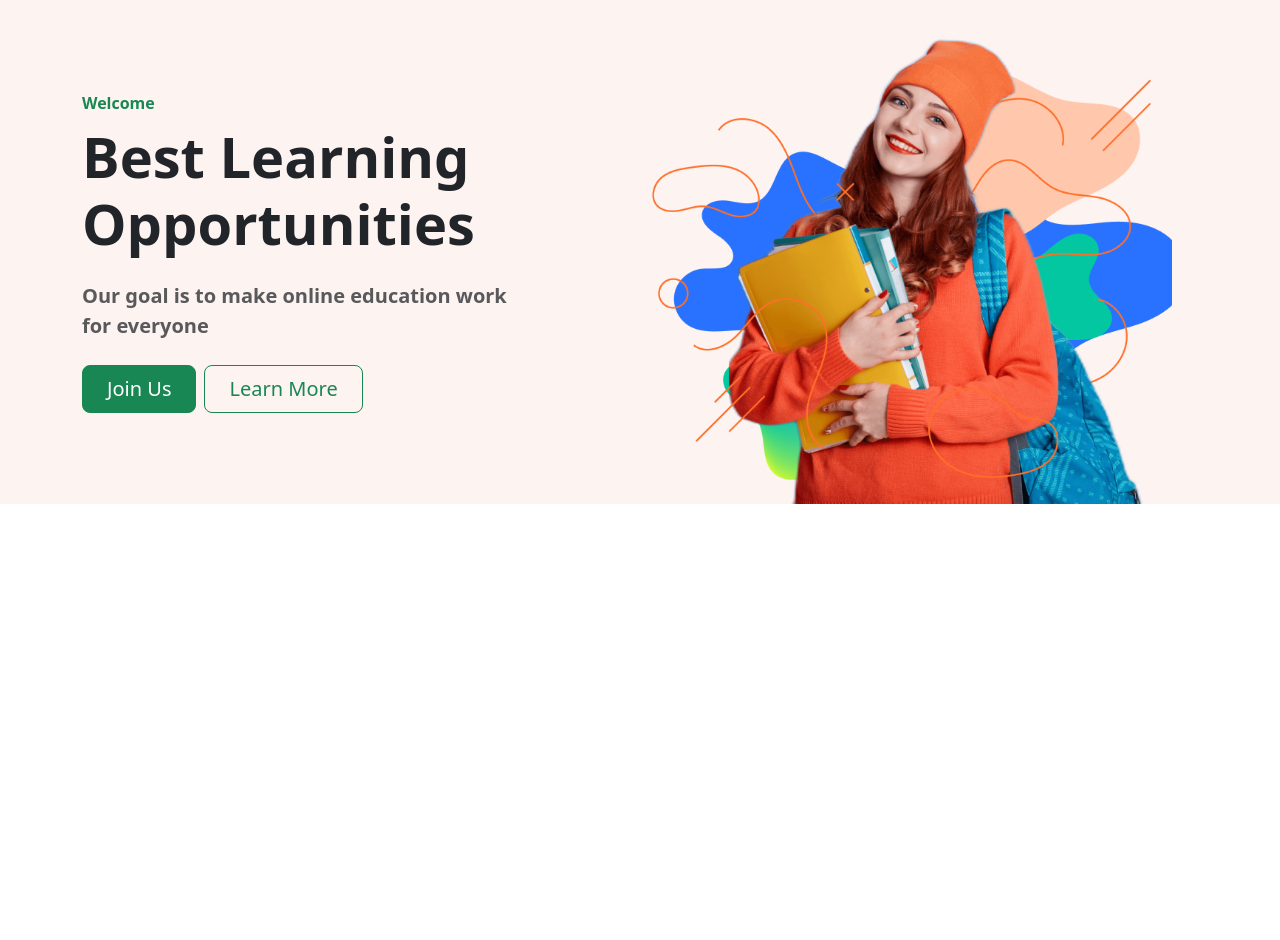
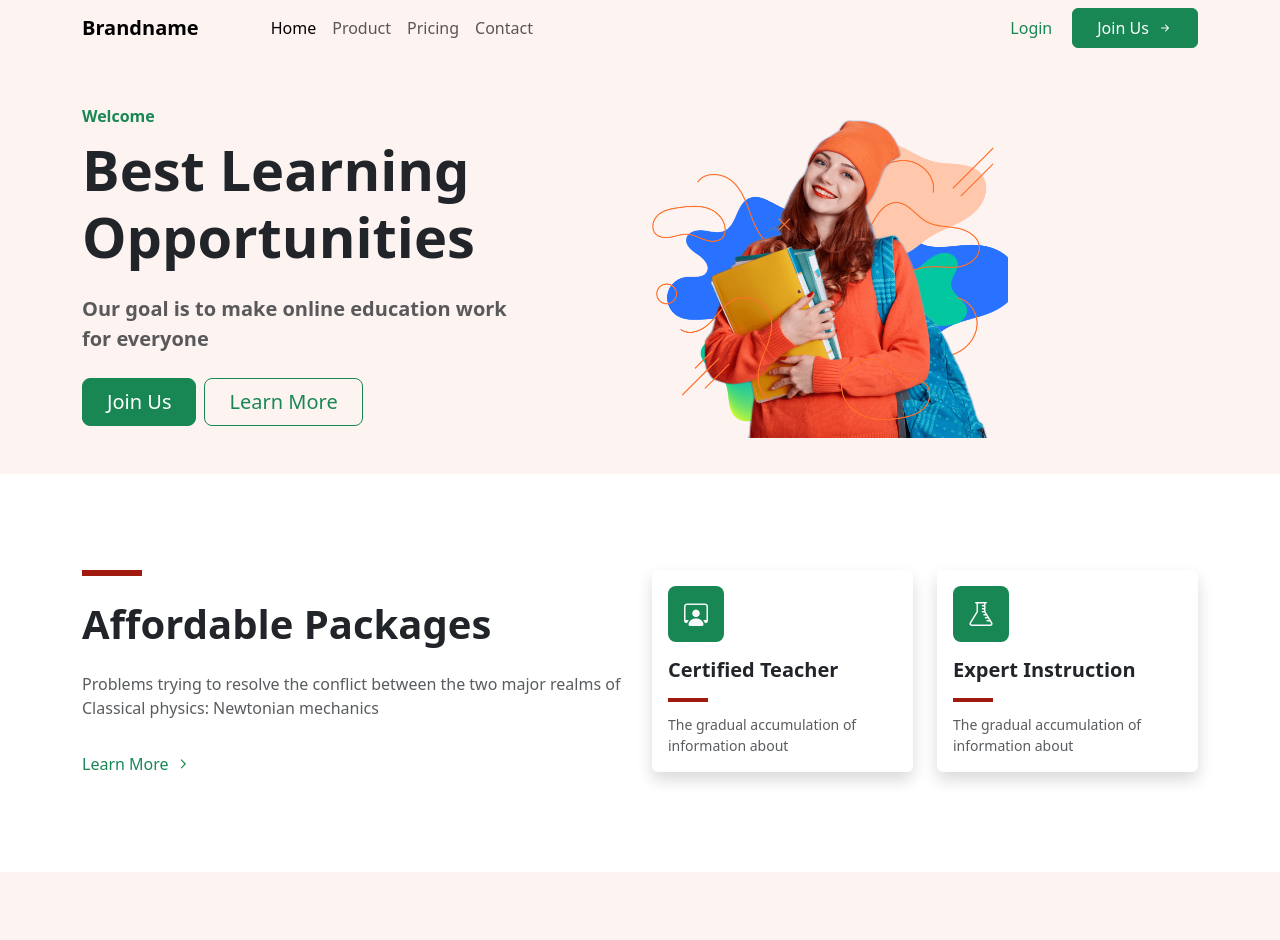
Before and after one commit to shayaankn/frontend-assignment, a React (Vite) app: page / in a window 1280 px wide. Shown: the top 940 px of the page. Before the commit the page ends 800 px from the top, so only its background shows below. Built offline with nearby package versions, Linux system fonts and the light colour scheme.

Commit message:
add more components

```diff
--- a/index.html
+++ b/index.html
@@ -11,6 +11,12 @@
       rel="stylesheet"
       integrity="sha384-sRIl4kxILFvY47J16cr9ZwB07vP4J8+LH7qKQnuqkuIAvNWLzeN8tE5YBujZqJLB"
       crossorigin="anonymous"
+    />
+
+    <!-- Bootstrap Icons -->
+    <link
+      href="https://cdn.jsdelivr.net/npm/bootstrap-icons@1.13.1/font/bootstrap-icons.min.css"
+      rel="stylesheet"
     />
 
     <title>Frontend Assignment</title>
--- a/src/App.jsx
+++ b/src/App.jsx
@@ -1,9 +1,15 @@
-import Main from "./components/Main";
+import Navbar from "./components/Navbar";
+import Hero from "./components/Hero";
+import Packages from "./components/Packages";
+import Newsletter from "./components/Newsletter";
 
 function App() {
   return (
     <>
-      <Main />
+      <Navbar />
+      <Hero />
+      <Packages />
+      <Newsletter />
     </>
   );
 }
--- /dev/null
+++ b/src/components/Hero.jsx
@@ -0,0 +1,35 @@
+import heroImg from "../assets/hero-cover-1.png";
+
+function Hero() {
+  return (
+    <section className="bg-brand">
+      <div className="container">
+        <div className="row align-items-center">
+          <div className="col-md-6 col-xl-5 py-5">
+            <p className="text-success fw-semibold mb-2">Welcome</p>
+            <h1 className="display-4 fw-bold mb-4">
+              Best Learning Opportunities
+            </h1>
+            <p className="fs-5 fw-semibold text-muted">
+              Our goal is to make online education work for everyone
+            </p>
+            <div className="mt-4 d-flex gap-2">
+              <a className="btn btn-success btn-lg px-4" href="#">
+                Join Us
+              </a>
+              <a className="btn btn-outline-success btn-lg px-4" href="#">
+                Learn More
+              </a>
+            </div>
+          </div>
+
+          <div className="col-md-6 col-xl-4 offset-xl-1 text-center">
+            <img src={heroImg} alt="Hero" className="img-fluid" />
+          </div>
+        </div>
+      </div>
+    </section>
+  );
+}
+
+export default Hero;
--- a/src/components/Main.jsx
+++ /dev/null
@@ -1,43 +0,0 @@
-import heroImg from "../assets/hero-cover-1.png";
-
-function Main() {
-  return (
-    <main>
-      {/* Hero Section */}
-      <section className="bg-brand">
-        <div className="container">
-          <div className="row align-items-center">
-            <div className="col-md-6 col-xl-5 py-5">
-              <p className="text-success fw-semibold mb-2">Welcome</p>
-              <h1 className="display-4 fw-bold mb-4">
-                Best Learning Opportunities
-              </h1>
-              <p className="fs-5 fw-semibold text-muted">
-                Our goal is to make online education work for everyone
-              </p>
-              <div className="mt-4 d-flex gap-2">
-                <a className="btn btn-success btn-lg px-4" href="#">
-                  Join Us
-                </a>
-                <a className="btn btn-outline-success btn-lg px-4" href="#">
-                  Learn More
-                </a>
-              </div>
-            </div>
-
-            <div className="col-md-6 col-xl-4 offset-xl-1 text-center">
-              <img
-                src={heroImg}
-                alt="Hero"
-                className="img-fluid"
-                style={{ maxWidth: 520 }}
-              />
-            </div>
-          </div>
-        </div>
-      </section>
-    </main>
-  );
-}
-
-export default Main;
--- /dev/null
+++ b/src/components/Navbar.jsx
@@ -0,0 +1,73 @@
+function Navbar() {
+  return (
+    <nav
+      class="navbar navbar-expand-lg bg-brand"
+      aria-label="Offcanvas navbar large"
+    >
+      <div class="container">
+        <a class="navbar-brand fw-bold pe-5" href="#">
+          Brandname
+        </a>
+        <button
+          class="navbar-toggler"
+          type="button"
+          data-bs-toggle="offcanvas"
+          data-bs-target="#offcanvasNavbar"
+          aria-controls="offcanvasNavbar"
+        >
+          <span class="navbar-toggler-icon"></span>
+        </button>
+        <div
+          class="offcanvas offcanvas-end"
+          tabindex="-1"
+          id="offcanvasNavbar"
+          aria-labelledby="offcanvasNavbarLabel"
+        >
+          <div class="offcanvas-header">
+            <h5 class="offcanvas-title" id="offcanvasNavbarLabel">
+              Offcanvas
+            </h5>
+            <button
+              type="button"
+              class="btn-close btn-close-white"
+              data-bs-dismiss="offcanvas"
+              aria-label="Close"
+            ></button>
+          </div>
+          <div class="offcanvas-body">
+            <ul class="navbar-nav justify-content-start flex-grow-1 pe-3">
+              <li class="nav-item">
+                <a class="nav-link active" aria-current="page" href="#">
+                  Home
+                </a>
+              </li>
+              <li class="nav-item">
+                <a class="nav-link" href="#">
+                  Product
+                </a>
+              </li>
+              <li class="nav-item">
+                <a class="nav-link" href="#">
+                  Pricing
+                </a>
+              </li>
+              <li class="nav-item">
+                <a class="nav-link" href="#">
+                  Contact
+                </a>
+              </li>
+            </ul>
+            <div className="d-flex flex-row gap-2 mt-4 mt-lg-0">
+              <button class="btn btn-outline-success border-0">Login</button>
+              <button class="btn btn-success px-4">
+                Join Us <i className="bi bi-arrow-right-short ms-1"></i>
+              </button>
+            </div>
+          </div>
+        </div>
+      </div>
+    </nav>
+  );
+}
+
+export default Navbar;
--- /dev/null
+++ b/src/components/Newsletter.jsx
@@ -0,0 +1,35 @@
+function Newsletter() {
+  return (
+    <section className="bg-brand py-5">
+      <div className="container py-md-3">
+        <div className="row justify-content-center text-center">
+          <div className="col-12 col-md-8 col-xl-6">
+            <p className="text-success fw-semibold mb-2">Newsletter</p>
+            <h3 className="fw-bold mb-3">Watch our Courses</h3>
+            <p className="text-muted fw-medium mb-5">
+              Problems trying to resolve the conflict between the two major
+              realms of Classical physics: Newtonian mechanics
+            </p>
+
+            <div className="input-group">
+              <input
+                type="email"
+                className="form-control rounded-0"
+                placeholder="Your Email"
+                aria-label="Your Email"
+              />
+              <button
+                className="btn btn-success btn-lg rounded-0 px-4"
+                type="button"
+              >
+                Subscribe
+              </button>
+            </div>
+          </div>
+        </div>
+      </div>
+    </section>
+  );
+}
+
+export default Newsletter;
--- /dev/null
+++ b/src/components/Packages.jsx
@@ -0,0 +1,101 @@
+function Packages() {
+  return (
+    <section className="py-5">
+      <div className="container py-md-5">
+        <div className="row align-items-start">
+          <div className="col-lg-6 mb-5 mb-md-0">
+            <div
+              style={{
+                width: 60,
+                height: 6,
+                background: "#A01A10",
+                marginBottom: 24,
+              }}
+            />
+            <h2 className="fw-bold display-6">Affordable Packages</h2>
+            <p className="fw-medium text-muted mt-4">
+              Problems trying to resolve the conflict between the two major
+              realms of Classical physics: Newtonian mechanics
+            </p>
+            <a
+              className="icon-link icon-link-hover text-decoration-none text-success mt-3"
+              href="#"
+            >
+              Learn More
+              <svg
+                xmlns="http://www.w3.org/2000/svg"
+                width="16"
+                height="16"
+                className="bi"
+                fill="currentColor"
+                viewBox="0 0 16 16"
+                aria-hidden="true"
+              >
+                <path
+                  fill-rule="evenodd"
+                  d="M6 3.5a.5.5 0 0 1 .7 0l4 4a.5.5 0 0 1 0 .7l-4 4a.5.5 0 1 1-.7-.7L9.3 8 6 4.2a.5.5 0 0 1 0-.7z"
+                />
+              </svg>
+            </a>
+          </div>
+
+          <div className="col-lg-6">
+            <div className="row g-4">
+              <div className="col-md-6">
+                <div className="card h-100 shadow border-0">
+                  <div className="card-body">
+                    <div
+                      className="rounded-3 bg-success text-light d-flex align-items-center justify-content-center mb-3"
+                      style={{ width: 56, height: 56 }}
+                    >
+                      <i className="bi bi-person-workspace fs-4"></i>
+                    </div>
+                    <h5 className="fw-bold mb-3">Certified Teacher</h5>
+                    <div
+                      style={{
+                        width: 40,
+                        height: 4,
+                        background: "#A01A10",
+                        marginBottom: 12,
+                      }}
+                    />
+                    <p className="text-muted fw-medium small mb-0">
+                      The gradual accumulation of information about
+                    </p>
+                  </div>
+                </div>
+              </div>
+
+              <div className="col-md-6">
+                <div className="card h-100 shadow border-0">
+                  <div className="card-body">
+                    <div
+                      className="rounded-3 bg-success text-light d-flex align-items-center justify-content-center mb-3"
+                      style={{ width: 56, height: 56 }}
+                    >
+                      <i className="bi bi-flask fs-4"></i>
+                    </div>
+                    <h5 className="fw-bold mb-3">Expert Instruction</h5>
+                    <div
+                      style={{
+                        width: 40,
+                        height: 4,
+                        background: "#A01A10",
+                        marginBottom: 12,
+                      }}
+                    />
+                    <p className="text-muted fw-medium small mb-0">
+                      The gradual accumulation of information about
+                    </p>
+                  </div>
+                </div>
+              </div>
+            </div>
+          </div>
+        </div>
+      </div>
+    </section>
+  );
+}
+
+export default Packages;
```
